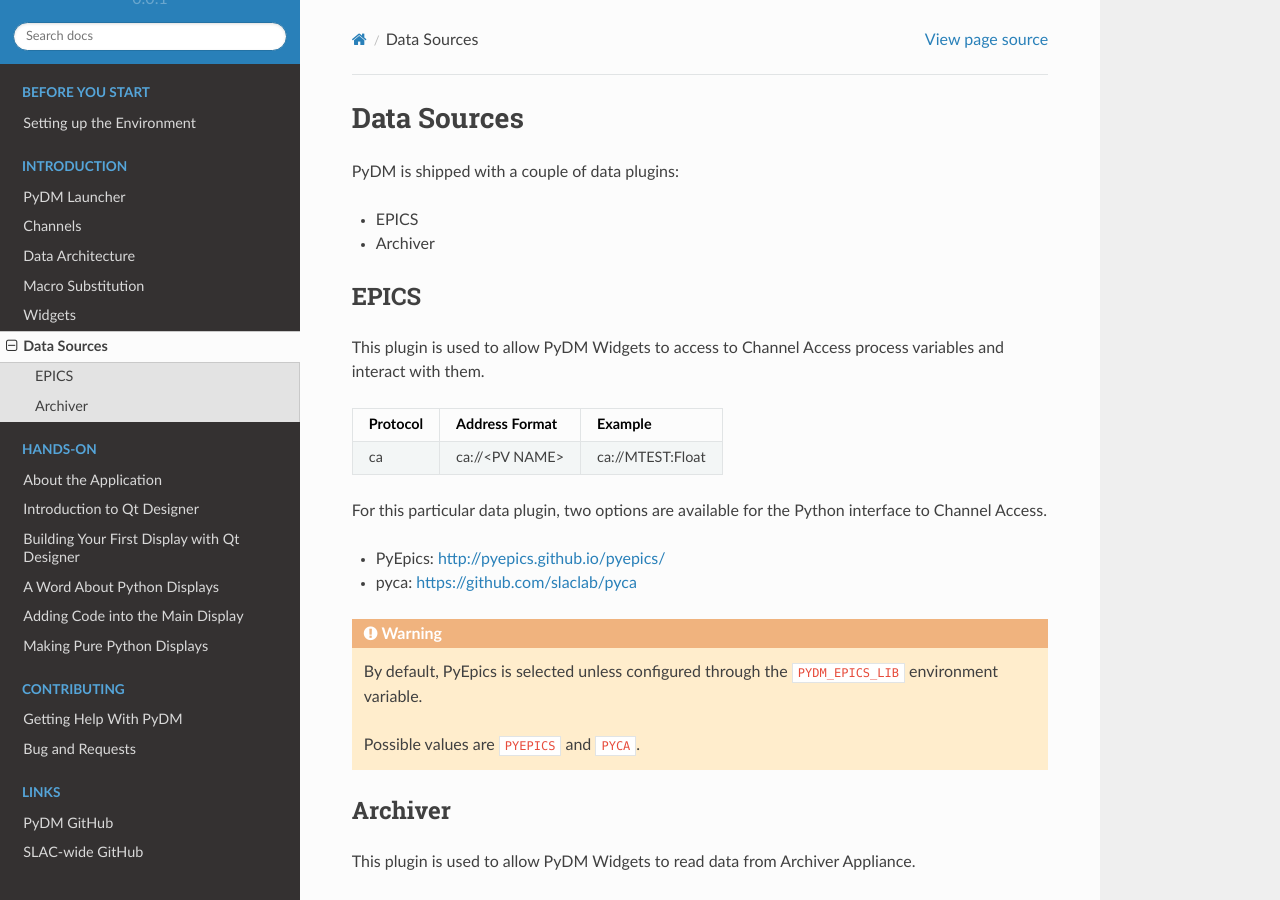
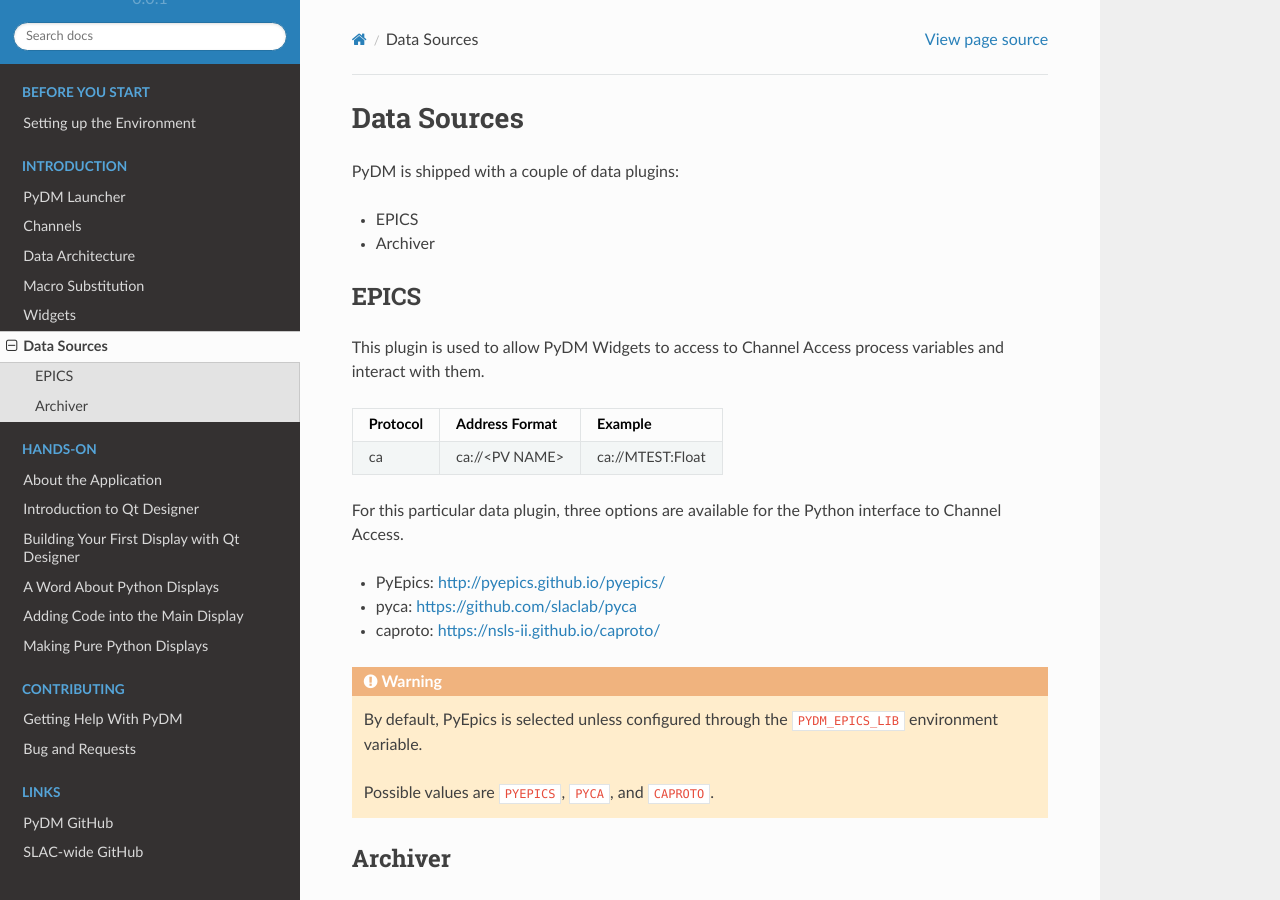
Before and after one commit to slaclab/pydm-tutorial, a Sphinx documentation site: the page built from docs/source/intro/datasource.rst, in a window 1280 px wide and 900 px high. Built offline with Sphinx 7.4.7 and the Read the Docs theme 2.0.0, drawn with Linux system fonts in a browser that asks for light colours.

Commit message:
Add caproto to list of EPICS interfaces.

```diff
--- a/docs/source/intro/datasource.rst
+++ b/docs/source/intro/datasource.rst
@@ -18,16 +18,18 @@
 ========    ==============  ================
 
 
-For this particular data plugin, two options are available for the Python interface to Channel Access.
+For this particular data plugin, three options are available for the Python interface to Channel Access.
 
 - PyEpics: http://pyepics.github.io/pyepics/
 
 - pyca: https://github.com/slaclab/pyca
 
+- caproto: https://nsls-ii.github.io/caproto/
+
 .. warning::
    By default, PyEpics is selected unless configured through the ``PYDM_EPICS_LIB`` environment variable.
 
-   Possible values are ``PYEPICS`` and ``PYCA``.
+   Possible values are ``PYEPICS``,  ``PYCA``, and ``CAPROTO``.
 
 Archiver
 --------
```
